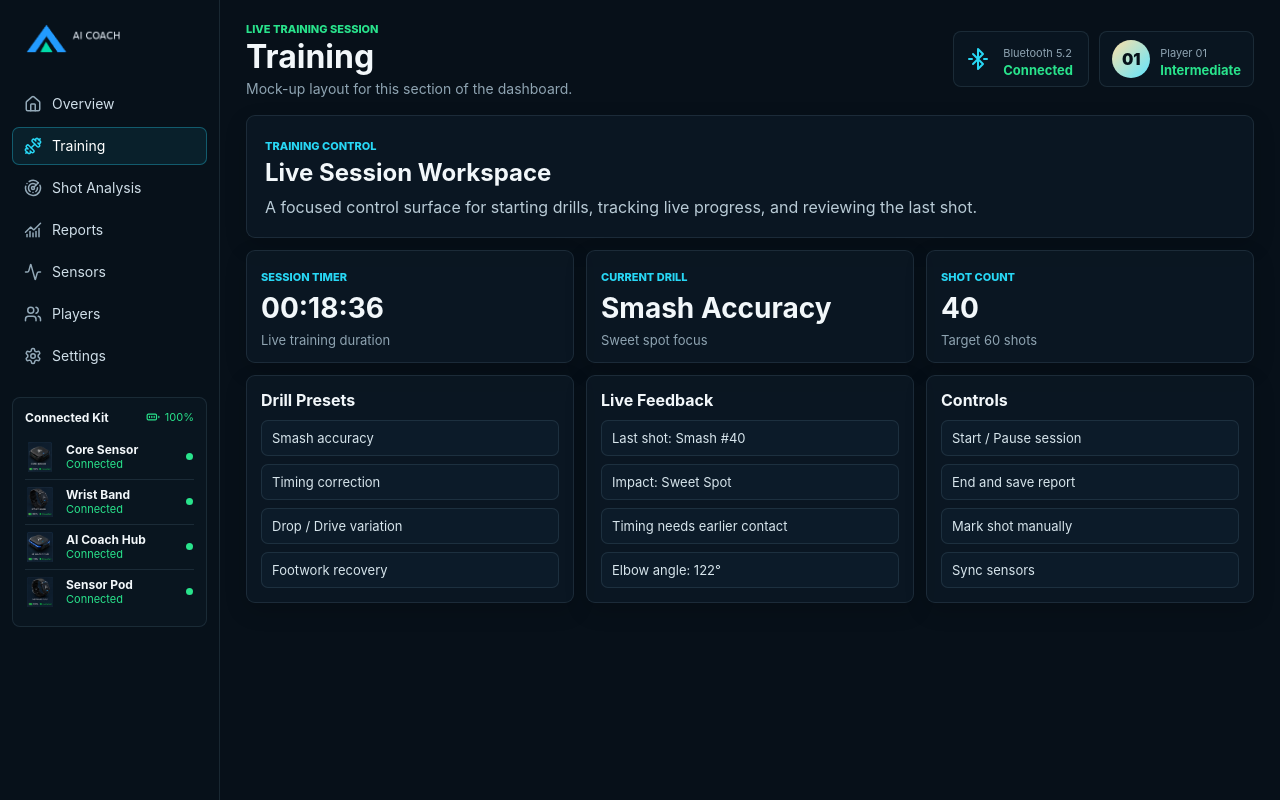
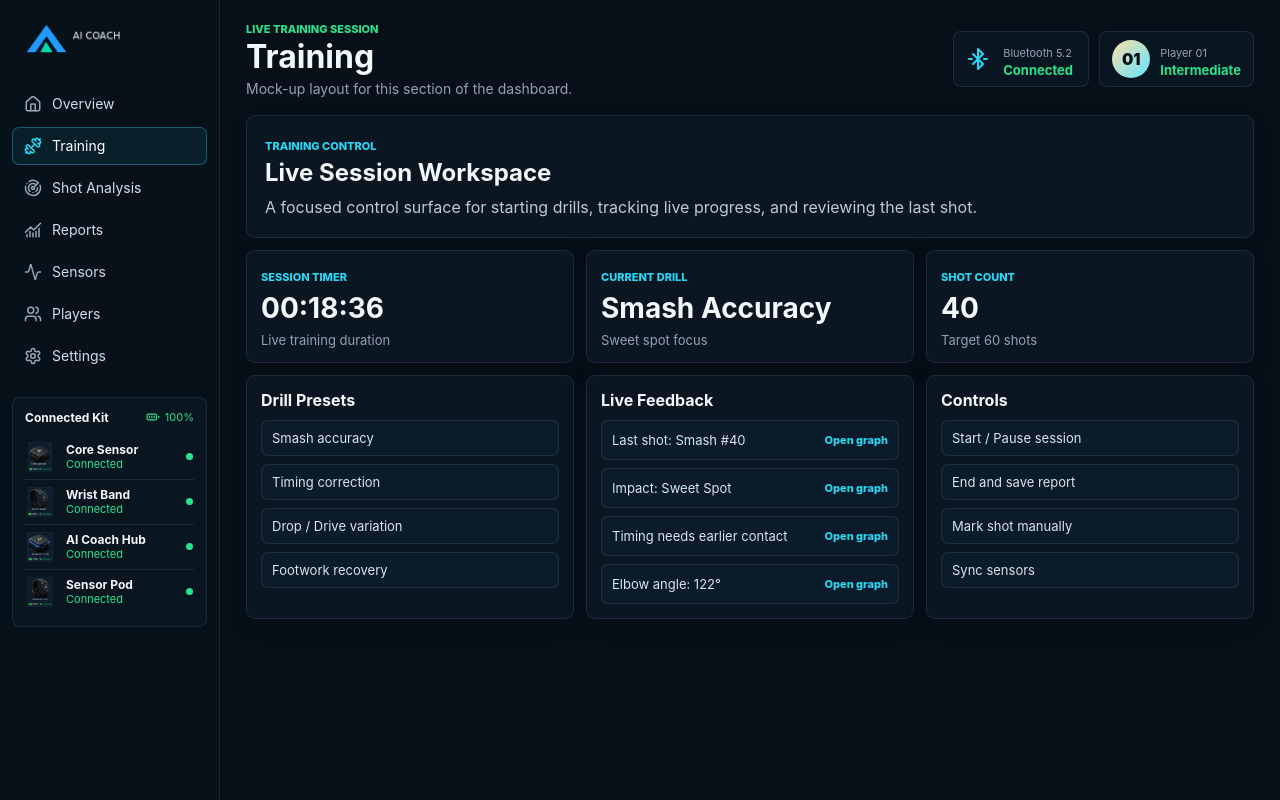
Before and after one commit to Anuwry/level2_hack3_dashboard, a React (Vite) app: page / in a window 1280 px wide. Both pictures are taken after a click on the button "Training". Built offline with nearby package versions, Linux system fonts and the light colour scheme.

Commit message:
Add interactive mockup visualizations

```diff
--- a/src/App.css
+++ b/src/App.css
@@ -427,12 +427,41 @@ button {
 }
 
 .mockupSections li {
-  padding: 9px 10px;
   color: #d7e5ec;
   font-size: 13px;
   border: 1px solid var(--line);
   border-radius: 7px;
   background: rgba(16, 34, 50, 0.44);
+}
+
+.mockupSections li:not(:has(button)) {
+  padding: 9px 10px;
+}
+
+.mockupSections li button {
+  display: flex;
+  align-items: center;
+  justify-content: space-between;
+  gap: 12px;
+  width: 100%;
+  min-height: 38px;
+  padding: 9px 10px;
+  color: inherit;
+  text-align: left;
+  border: 0;
+  background: transparent;
+  cursor: pointer;
+}
+
+.mockupSections li button:hover {
+  color: #fff;
+}
+
+.mockupSections li button span {
+  flex: 0 0 auto;
+  color: var(--cyan);
+  font-size: 11px;
+  font-weight: 800;
 }
 
 .modalOverlay {
@@ -505,6 +534,116 @@ button {
   margin-top: 7px;
   color: #b9cbd6;
   line-height: 1.5;
+}
+
+.graphPanel {
+  width: min(900px, 100%);
+}
+
+.graphTitle {
+  margin-bottom: 14px;
+}
+
+.graphLayout {
+  display: grid;
+  grid-template-columns: minmax(0, 1fr) 1.1fr;
+  gap: 14px;
+}
+
+.lineChart,
+.barList {
+  border: 1px solid var(--line);
+  border-radius: 9px;
+  background: rgba(16, 34, 50, 0.42);
+}
+
+.lineChart {
+  display: grid;
+  min-height: 250px;
+  place-items: center;
+  padding: 14px;
+}
+
+.lineChart svg {
+  width: 100%;
+  max-width: 430px;
+  height: auto;
+  overflow: visible;
+}
+
+.lineChart polyline {
+  fill: none;
+  stroke: var(--cyan);
+  stroke-width: 3;
+  stroke-linecap: round;
+  stroke-linejoin: round;
+  filter: drop-shadow(0 0 8px rgba(40, 215, 245, 0.36));
+}
+
+.lineChart circle {
+  fill: var(--green);
+  stroke: #fff;
+  stroke-width: 1.5;
+}
+
+.barList {
+  display: grid;
+  gap: 10px;
+  padding: 14px;
+}
+
+.barRow {
+  display: grid;
+  grid-template-columns: 120px minmax(0, 1fr) 42px;
+  gap: 10px;
+  align-items: center;
+}
+
+.barRow b,
+.barRow span {
+  display: block;
+}
+
+.barRow b {
+  font-size: 13px;
+}
+
+.barRow span {
+  color: var(--muted);
+  font-size: 11px;
+}
+
+.barRow i {
+  display: block;
+  height: 7px;
+  overflow: hidden;
+  border-radius: 99px;
+  background: rgba(255, 255, 255, 0.08);
+}
+
+.barRow i span {
+  display: block;
+  height: 100%;
+  border-radius: 99px;
+  background: linear-gradient(90deg, var(--cyan), var(--green));
+}
+
+.barRow strong {
+  color: var(--green);
+  font-size: 15px;
+  text-align: right;
+}
+
+.exportButton {
+  min-height: 42px;
+  margin-top: 14px;
+  padding: 0 16px;
+  color: #061119;
+  font-weight: 900;
+  border: 0;
+  border-radius: 8px;
+  background: var(--green);
+  cursor: pointer;
 }
 
 .scoreGrid {
@@ -1059,6 +1198,7 @@ button {
   .mockupStats,
   .mockupSections,
   .scoreGrid,
+  .graphLayout,
   .deviceGrid {
     grid-template-columns: repeat(2, minmax(0, 1fr));
   }
@@ -1086,6 +1226,7 @@ button {
   .detailGrid.twoCol,
   .formAnalysisDetail,
   .sessionSummaryDetail,
+  .graphLayout,
   .speedBody,
   .deviceGrid {
     grid-template-columns: 1fr;
--- a/src/App.jsx
+++ b/src/App.jsx
@@ -71,6 +71,77 @@ const recentShots = [
   ['38', 'Drop', 'Timing', '65', '01:14', 'cyan'],
   ['37', 'Smash', 'Sweet Spot', '95', '01:12', 'green'],
 ]
+
+const visualizationSets = {
+  shotList: {
+    title: 'Shot List Visualization',
+    description: 'Recent shot quality by score and result label.',
+    fileName: 'shot-list.csv',
+    rows: [
+      { label: '#40 Smash', value: 92, secondary: 'Sweet Spot' },
+      { label: '#39 Clear', value: 78, secondary: 'Timing' },
+      { label: '#38 Drop', value: 65, secondary: 'Timing' },
+      { label: '#37 Smash', value: 95, secondary: 'Sweet Spot' },
+      { label: '#36 Drive', value: 70, secondary: 'Good' },
+    ],
+  },
+  sessionHistory: {
+    title: 'Session History Visualization',
+    description: 'Overall training score across recent sessions.',
+    fileName: 'session-history.csv',
+    rows: [
+      { label: 'May 01', value: 74, secondary: '34 shots' },
+      { label: 'May 08', value: 78, secondary: '38 shots' },
+      { label: 'May 15', value: 80, secondary: '42 shots' },
+      { label: 'May 22', value: 83, secondary: '40 shots' },
+      { label: 'May 26', value: 88, secondary: '40 shots' },
+    ],
+  },
+  trendCharts: {
+    title: 'Training Trend Visualization',
+    description: 'Power, timing, sweet spot, and consistency score trend.',
+    fileName: 'training-trends.csv',
+    rows: [
+      { label: 'Power', value: 84, secondary: '+12%' },
+      { label: 'Timing', value: 68, secondary: '+8%' },
+      { label: 'Sweet Spot', value: 88, secondary: '+15%' },
+      { label: 'Consistency', value: 72, secondary: '+6%' },
+    ],
+  },
+  deviceHealth: {
+    title: 'Sensor Health Visualization',
+    description: 'Battery and connection readiness per device.',
+    fileName: 'sensor-health.csv',
+    rows: [
+      { label: 'Core Sensor', value: 100, secondary: 'Connected' },
+      { label: 'Wrist Band', value: 96, secondary: 'Connected' },
+      { label: 'AI Coach Hub', value: 100, secondary: 'Connected' },
+      { label: 'Sensor Pod', value: 94, secondary: 'Connected' },
+    ],
+  },
+  liveFeedback: {
+    title: 'Live Feedback Visualization',
+    description: 'Latest feedback signals from the current training session.',
+    fileName: 'live-feedback.csv',
+    rows: [
+      { label: 'Impact', value: 98, secondary: 'Sweet Spot' },
+      { label: 'Timing', value: 68, secondary: 'Needs earlier contact' },
+      { label: 'Power', value: 92, secondary: 'Strong' },
+      { label: 'Elbow Form', value: 58, secondary: '122 deg' },
+    ],
+  },
+  playerHistory: {
+    title: 'Player History Visualization',
+    description: 'Baseline progress for the selected player.',
+    fileName: 'player-history.csv',
+    rows: [
+      { label: 'Baseline', value: 68, secondary: 'First session' },
+      { label: 'Week 1', value: 74, secondary: 'Timing focus' },
+      { label: 'Week 2', value: 79, secondary: 'Power focus' },
+      { label: 'Current', value: 82, secondary: 'Balanced' },
+    ],
+  },
+}
 
 function Sidebar({ activePage, onPageChange }) {
   return (
@@ -570,7 +641,18 @@ function OverviewPage({ onCategoryClick }) {
   )
 }
 
-function MockupPage({ page }) {
+function getVisualizationId(sectionTitle, item) {
+  const text = `${sectionTitle} ${item}`.toLowerCase()
+  if (text.includes('shot list') || text.includes('#40') || text.includes('selected shot')) return 'shotList'
+  if (text.includes('session history') || text.includes('date and duration')) return 'sessionHistory'
+  if (text.includes('trend') || text.includes('power trend') || text.includes('timing trend')) return 'trendCharts'
+  if (text.includes('health') || text.includes('battery') || text.includes('signal') || text.includes('last seen')) return 'deviceHealth'
+  if (text.includes('live feedback') || text.includes('last shot') || text.includes('impact')) return 'liveFeedback'
+  if (text.includes('history') || text.includes('recent sessions') || text.includes('baseline')) return 'playerHistory'
+  return null
+}
+
+function MockupPage({ page, onVisualizationOpen }) {
   return (
     <section className="mockupPage">
       <div className="mockupHero">
@@ -594,12 +676,99 @@ function MockupPage({ page }) {
           <article key={section.title}>
             <h3>{section.title}</h3>
             <ul>
-              {section.items.map((item) => <li key={item}>{item}</li>)}
+              {section.items.map((item) => {
+                const visualizationId = getVisualizationId(section.title, item)
+
+                return (
+                  <li key={item}>
+                    {visualizationId ? (
+                      <button type="button" onClick={() => onVisualizationOpen(visualizationId)}>
+                        {item}
+                        <span>Open graph</span>
+                      </button>
+                    ) : (
+                      item
+                    )}
+                  </li>
+                )
+              })}
             </ul>
           </article>
         ))}
       </div>
     </section>
+  )
+}
+
+function exportRowsAsCsv(dataset) {
+  const escapeCell = (value) => `"${String(value).replaceAll('"', '""')}"`
+  const csv = [
+    ['label', 'value', 'note'].map(escapeCell).join(','),
+    ...dataset.rows.map((row) => [row.label, row.value, row.secondary].map(escapeCell).join(',')),
+  ].join('\n')
+  const blob = new Blob([csv], { type: 'text/csv;charset=utf-8' })
+  const url = URL.createObjectURL(blob)
+  const link = document.createElement('a')
+  link.href = url
+  link.download = dataset.fileName
+  document.body.appendChild(link)
+  link.click()
+  link.remove()
+  URL.revokeObjectURL(url)
+}
+
+function VisualizationModal({ dataset, onClose }) {
+  if (!dataset) return null
+
+  const maxValue = Math.max(...dataset.rows.map((row) => row.value), 100)
+  const points = dataset.rows
+    .map((row, index) => {
+      const x = 20 + (index * 260) / Math.max(dataset.rows.length - 1, 1)
+      const y = 125 - (row.value / maxValue) * 100
+      return `${x},${y}`
+    })
+    .join(' ')
+
+  return (
+    <div className="modalOverlay" onClick={onClose} role="presentation">
+      <section className="modalPanel graphPanel" onClick={(event) => event.stopPropagation()} role="dialog" aria-modal="true" aria-labelledby="graph-title">
+        <button className="closeButton" type="button" onClick={onClose} aria-label="Close visualization">
+          <X size={18} />
+        </button>
+        <div className="modalTitle graphTitle">
+          <span>Interactive Visualization</span>
+          <h2 id="graph-title">{dataset.title}</h2>
+          <p>{dataset.description}</p>
+        </div>
+        <div className="graphLayout">
+          <div className="lineChart" aria-label={`${dataset.title} line chart`}>
+            <svg viewBox="0 0 300 140" role="img">
+              <polyline points={points} />
+              {dataset.rows.map((row, index) => {
+                const x = 20 + (index * 260) / Math.max(dataset.rows.length - 1, 1)
+                const y = 125 - (row.value / maxValue) * 100
+                return <circle key={row.label} cx={x} cy={y} r="4" />
+              })}
+            </svg>
+          </div>
+          <div className="barList">
+            {dataset.rows.map((row) => (
+              <div className="barRow" key={row.label}>
+                <div>
+                  <b>{row.label}</b>
+                  <span>{row.secondary}</span>
+                </div>
+                <i><span style={{ width: `${Math.min(row.value, 100)}%` }} /></i>
+                <strong>{row.value}</strong>
+              </div>
+            ))}
+          </div>
+        </div>
+        <button className="exportButton" type="button" onClick={() => exportRowsAsCsv(dataset)}>
+          Export CSV
+        </button>
+      </section>
+    </div>
   )
 }
 
@@ -626,11 +795,14 @@ function DetailModal({ category, onClose }) {
 export default function App() {
   const [activePage, setActivePage] = useState('overview')
   const [selectedId, setSelectedId] = useState(null)
+  const [selectedVisualizationId, setSelectedVisualizationId] = useState(null)
   const selectedCategory = categories.find((item) => item.id === selectedId)
+  const selectedVisualization = visualizationSets[selectedVisualizationId]
   const currentMockup = pageMockups[activePage]
+  const hasOverlay = Boolean(selectedCategory || selectedVisualization)
 
   return (
-    <div className={`appShell ${selectedCategory ? 'isBlurred' : ''}`}>
+    <div className={`appShell ${hasOverlay ? 'isBlurred' : ''}`}>
       <div className="app">
         <Sidebar activePage={activePage} onPageChange={setActivePage} />
         <main className="main">
@@ -638,11 +810,12 @@ export default function App() {
           {activePage === 'overview' ? (
             <OverviewPage onCategoryClick={setSelectedId} />
           ) : (
-            <MockupPage page={currentMockup} />
+            <MockupPage page={currentMockup} onVisualizationOpen={setSelectedVisualizationId} />
           )}
         </main>
       </div>
       <DetailModal category={selectedCategory} onClose={() => setSelectedId(null)} />
+      <VisualizationModal dataset={selectedVisualization} onClose={() => setSelectedVisualizationId(null)} />
     </div>
   )
 }
```
